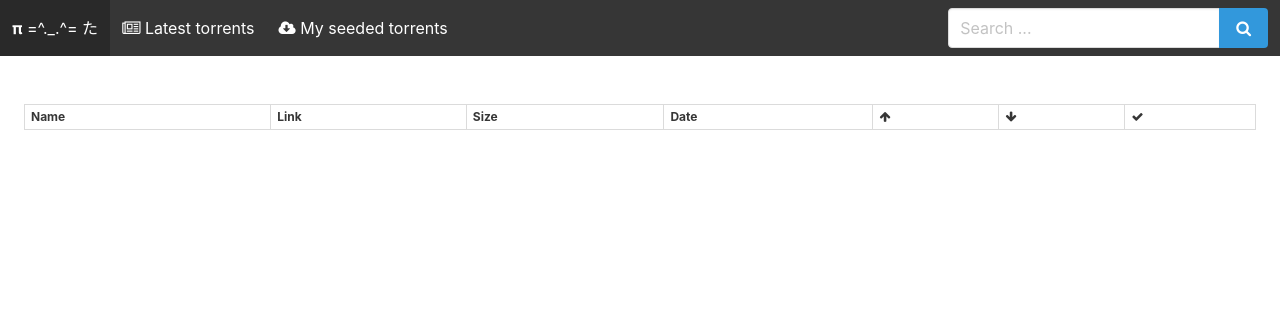
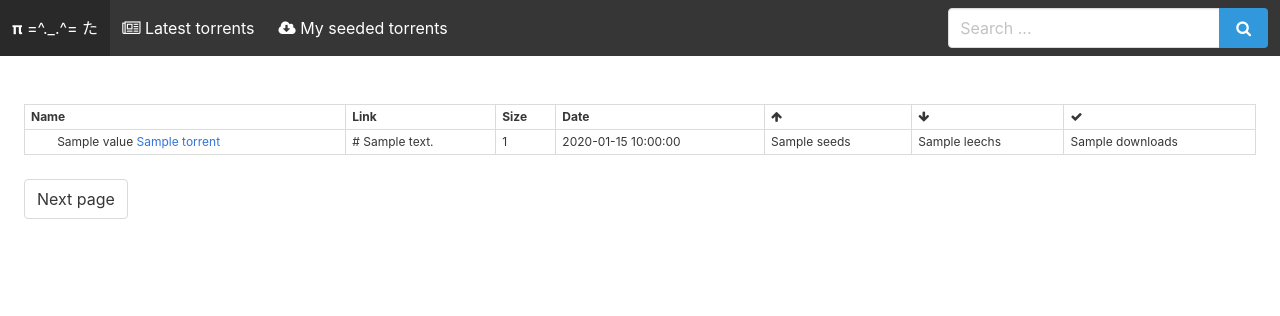
Before and after one commit to xavierxross/PyNyaaTa-Gh-Mirror, a Flask app: template templates/latest.html in a window 1280 px wide. Shown: the top 316 px of the page. Run offline with Flask 2, Linux system fonts and the light colour scheme; the template is opened without the code that fills it: most values are stand-ins (such as "Sample title", 1, 10 or a date in 2020); form fields are guessed from the names that the template uses; lists and menus that the app fills with data are empty; parts of the project's set-up code (start-up, migrations or seed data) failed here and were passed over.

Commit message:
Finalized latest

```diff
--- a/app.py
+++ b/app.py
@@ -38,29 +38,33 @@ def search():
 
 @app.route('/latest')
 def latest():
+    page = request.args.get('page', 1)
+
     torrents = [
-        Nyaa('', return_type=ConnectorReturn.HISTORY, page=request.args.get('page', 1)).run(),
-        Pantsu('', return_type=ConnectorReturn.HISTORY, page=request.args.get('page', 1)).run(),
-        YggTorrent('', return_type=ConnectorReturn.HISTORY, page=request.args.get('page', 1)).run(),
-        YggAnimation('', return_type=ConnectorReturn.HISTORY, page=request.args.get('page', 1)).run(),
-        AnimeUltime('', return_type=ConnectorReturn.HISTORY, page=request.args.get('page', 1)).run(),
+        Nyaa('', return_type=ConnectorReturn.HISTORY, page=page).run(),
+        Pantsu('', return_type=ConnectorReturn.HISTORY, page=page).run(),
+        YggTorrent('', return_type=ConnectorReturn.HISTORY, page=page).run(),
+        YggAnimation('', return_type=ConnectorReturn.HISTORY, page=page).run(),
+        AnimeUltime('', return_type=ConnectorReturn.HISTORY, page=page).run(),
     ]
 
     results = []
     for torrent in torrents:
         results = results + torrent.data
-    results.sort(key=itemgetter('date'))
+    results.sort(key=itemgetter('date'), reverse=True)
 
     for keyword in AnimeTitle.query.all():
         for result in results:
             result['name'] = Connector.boldify(result['name'], keyword)
 
-    return render_template('latest.html', form=SearchForm(), torrents=results)
+    return render_template('latest.html', form=SearchForm(), torrents=results, page=page)
 
 
 @app.route('/list')
 def list_animes():
-    return 'Hello!'
+    results = []
+
+    return render_template('list.html', form=SearchForm(), torrents=results)
 
 
 @app.route('/admin')
--- a/connectors.py
+++ b/connectors.py
@@ -149,7 +149,7 @@ class Nyaa(Connector):
     def get_full_search_url(self):
         sort_type = 'size'
         if self.return_type is ConnectorReturn.HISTORY:
-            sort_type = 'date'
+            sort_type = 'id'
 
         to_query = '(%s vf)|(%s vostfr)|(%s multi)|(%s french)' % (self.query, self.query, self.query, self.query)
         return '%s/?f=0&c=1_3&s=%s&o=desc&q=%s&p=%s' % (self.base_url, sort_type, to_query, self.page)
@@ -299,7 +299,7 @@ class YggTorrent(Connector):
     color = 'is-success'
     title = 'YggTorrent'
     favicon = 'yggtorrent.png'
-    base_url = 'https://www2.yggtorrent.pe'
+    base_url = 'https://www2.yggtorrent.ws'
     is_light = False
     is_behind_cloudflare = True
     category = 2179
@@ -307,7 +307,7 @@ class YggTorrent(Connector):
     def get_full_search_url(self):
         sort_type = 'size'
         if self.return_type is ConnectorReturn.HISTORY:
-            sort_type = 'date'
+            sort_type = 'publish_date'
 
         return '%s/engine/search?do=search&order=desc&sort=%s&category=2145&sub_category=%s&name=%s&page=%s' % (
             self.base_url, sort_type, self.category, self.query, self.page
--- a/templates/latest.html
+++ b/templates/latest.html
@@ -1,5 +1,5 @@
 {% extends "layout.html" %}
-{% block title %} - Latest{% endblock %}
+{% block title %} - Latest torrents{% endblock %}
 {% block body %}
     <table class="table is-bordered is-striped is-narrow is-fullwidth is-hoverable is-size-7">
         <thead>
@@ -26,7 +26,8 @@
 
                 {% if torrent.self.is_light %}
                     <td colspan="3">
-                    <img class="favicon" src="{{ url_for('static', filename='favicons/%s' % torrent.self.favicon) }}" alt="">
+                        <img class="favicon"
+                             src="{{ url_for('static', filename='favicons/%s' % torrent.self.favicon) }}" alt="">
                         <i>&nbsp;</i>
                         {{ torrent.lang.value }}
                         <a href="{{ torrent.href }}" target="_blank">
@@ -40,32 +41,34 @@
                         {{ torrent.type }}
                     </td>
                 {% else %}
-{#                <td>#}
-{#                    <img class="favicon" src="{{ url_for('static', filename='favicons/%s' % torrent.self.favicon) }}" alt="">#}
-{#                    <i>&nbsp;</i>#}
-{#                    {{ torrent.lang.value }}#}
-{#                    <a href="<?php e($tr['href']); ?>" target="_blank">#}
-{#                        <?php e(preg_replace('/' . implode('|', $keywords) . '/i', '<b>\0</b>', $this->raw($tr['name']))); ?>#}
-{#                    </a>#}
-{#                </td>#}
-{#                <td>#}
-{#                    <?php e($this->raw($tr['link'])); ?>#}
-{#                </td>#}
-{#                <td>#}
-{#                    <?php e($tr['size']); ?>#}
-{#                </td>#}
-{#                <td>#}
-{#                    <?php e($tr['date']); ?>#}
-{#                </td>#}
-{#                <td>#}
-{#                    <?php e($tr['seeds']); ?>#}
-{#                </td>#}
-{#                <td>#}
-{#                    <?php e($tr['leechs']); ?>#}
-{#                </td>#}
-{#                <td>#}
-{#                    <?php e($tr['check']); ?>#}
-{#                </td>#}
+                    <td>
+                        <img class="favicon"
+                             src="{{ url_for('static', filename='favicons/%s' % torrent.self.favicon) }}" alt="">
+                        <i>&nbsp;</i>
+                        {{ torrent.lang.value }}
+                        <a href="{{ torrent.href }}" target="_blank">
+                            {{ torrent.name }}
+                        </a>
+                    </td>
+                    <td>
+                        {{ torrent.link|safe }}
+                        {{ torrent.comment|safe }}
+                    </td>
+                    <td>
+                        {{ torrent.size }}
+                    </td>
+                    <td>
+                        {{ torrent.date }}
+                    </td>
+                    <td>
+                        {{ torrent.seeds }}
+                    </td>
+                    <td>
+                        {{ torrent.leechs }}
+                    </td>
+                    <td>
+                        {{ torrent.downloads }}
+                    </td>
                 {% endif %}
 
             </tr>
@@ -73,4 +76,16 @@
 
         </tbody>
     </table>
+
+    <nav class="pagination is-right" role="navigation" aria-label="pagination">
+        {% if page > 1 %}
+            <a class="pagination-previous" href="{{ url_for('latest', q=request.args.get('q'), page=(page - 1)) }}">
+                Previous
+            </a>
+        {% endif %}
+        <a class="pagination-next" href="{{ url_for('latest', q=request.args.get('q'), page=(page + 1)) }}">
+            Next page
+        </a>
+        <ul class="pagination-list"></ul>
+    </nav>
 {% endblock %}
```
Also changed, not shown: templates/list.html (added, +17 -0 lines). Lines whose indentation alone changed are shown as unchanged.
